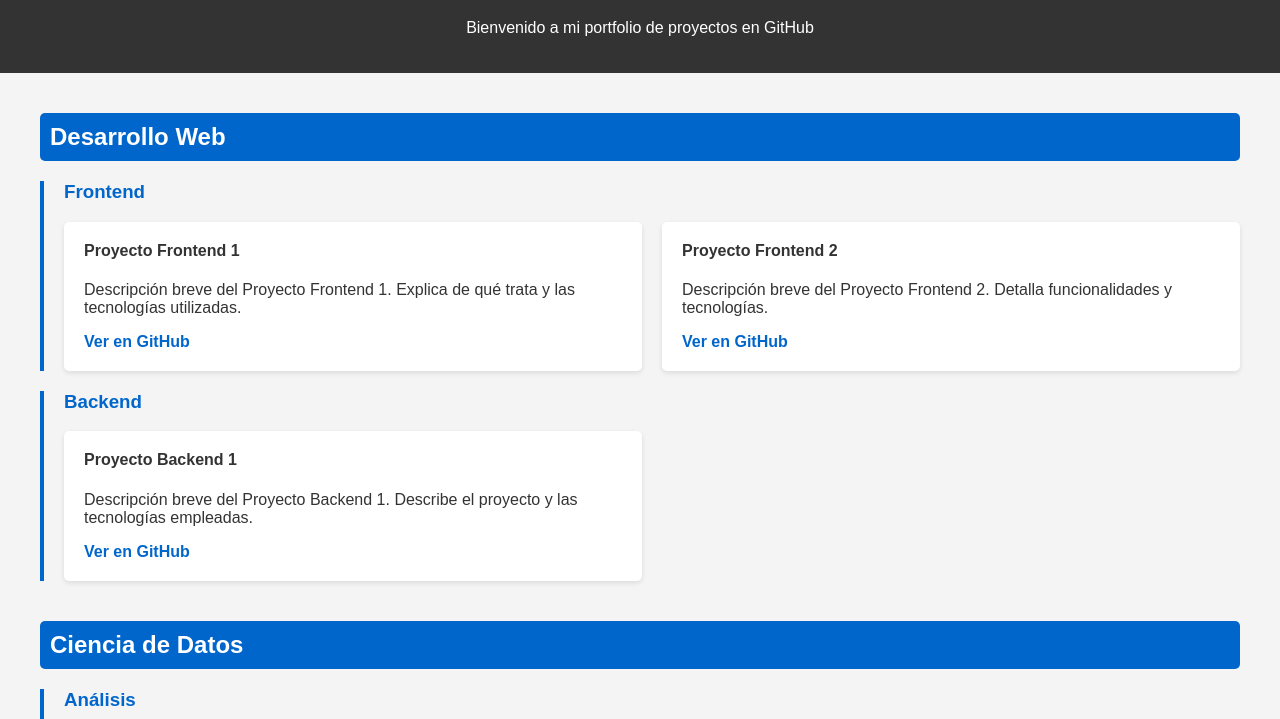
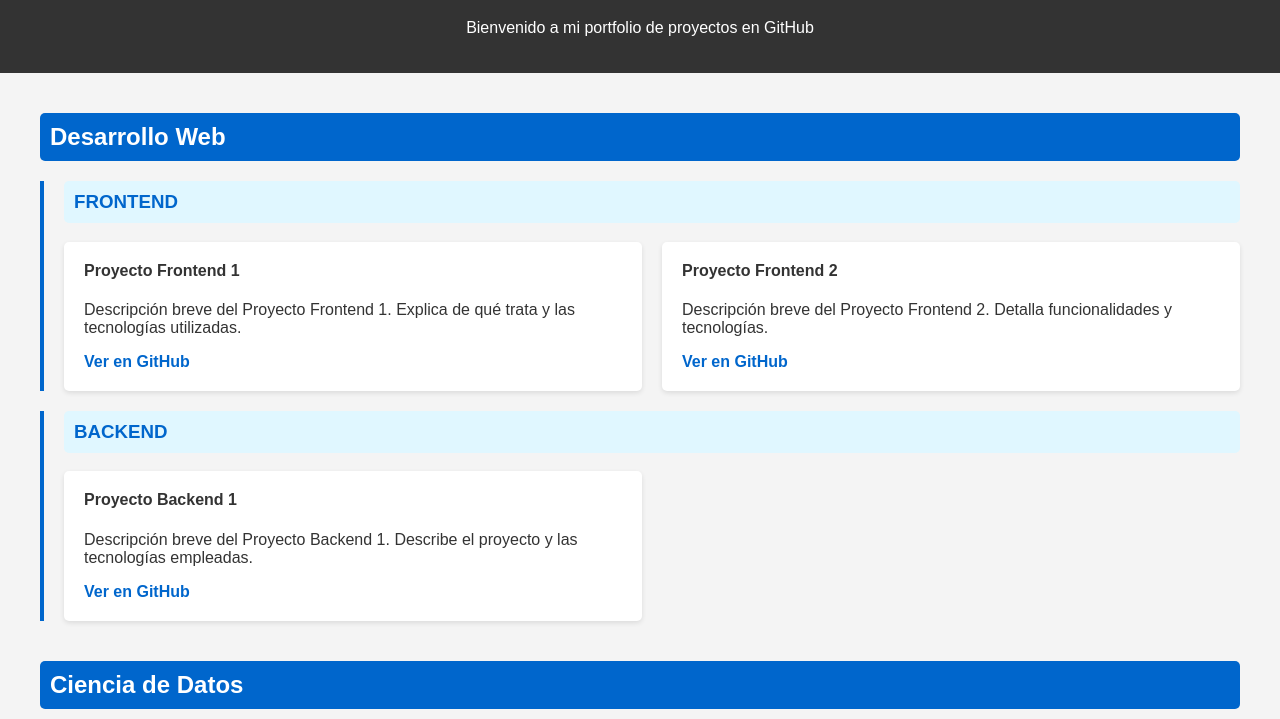
Before and after one commit to josemcaba/josemcaba.github.io, a plain HTML site: page index.html in a window 1280 px wide. Shown: the part 81-800 px from the top of the page. Drawn offline with Linux system fonts and the light colour scheme.

Commit message:
Actualizado el estilo de las subcategorias

```diff
--- a/style.css
+++ b/style.css
@@ -39,9 +39,15 @@ header {
   border-left: 4px solid #0066cc;
 }
 
+/* Estilo actualizado para los títulos de las subcategorías */
 .subcategory h3 {
   color: #0066cc;
   margin-top: 0;
+  font-weight: bold;
+  text-transform: uppercase;
+  background: #e0f7ff;
+  padding: 10px;
+  border-radius: 5px;
 }
 
 /* Estilos para los proyectos */
```
